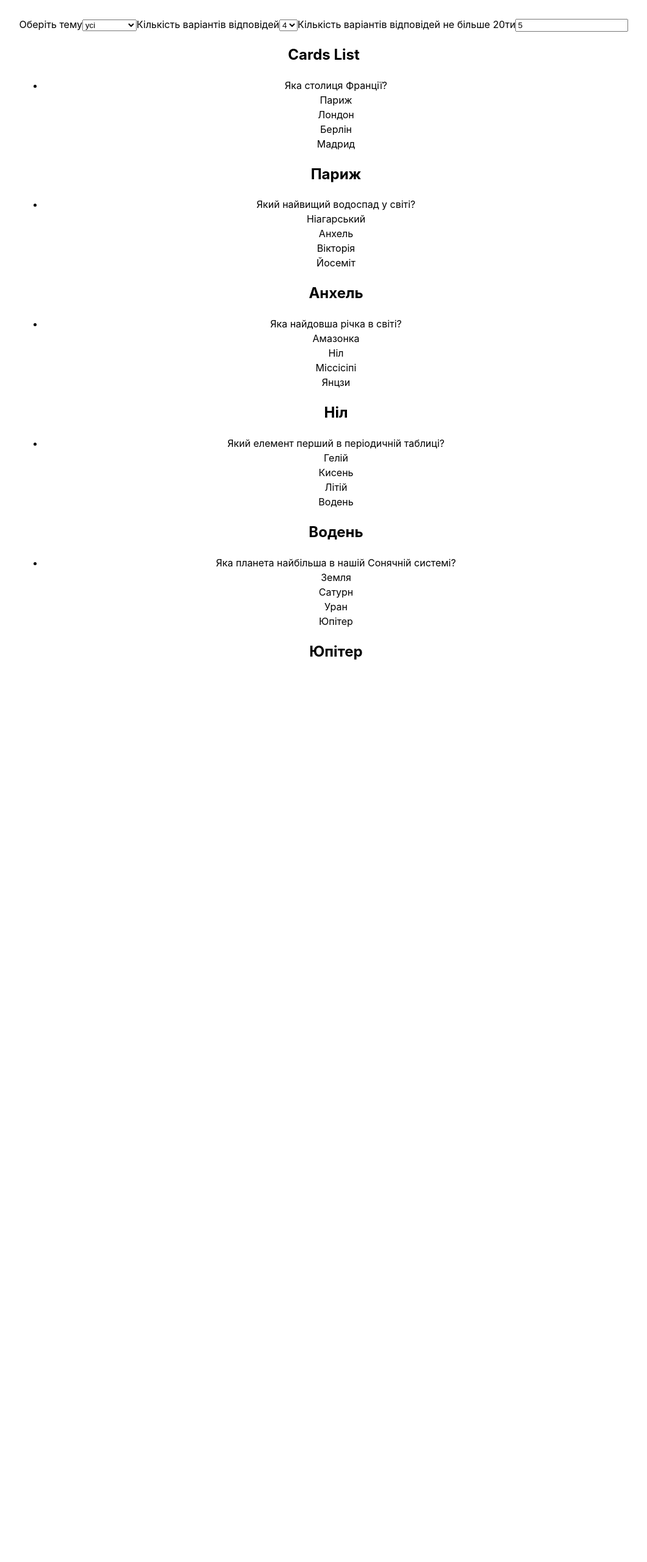
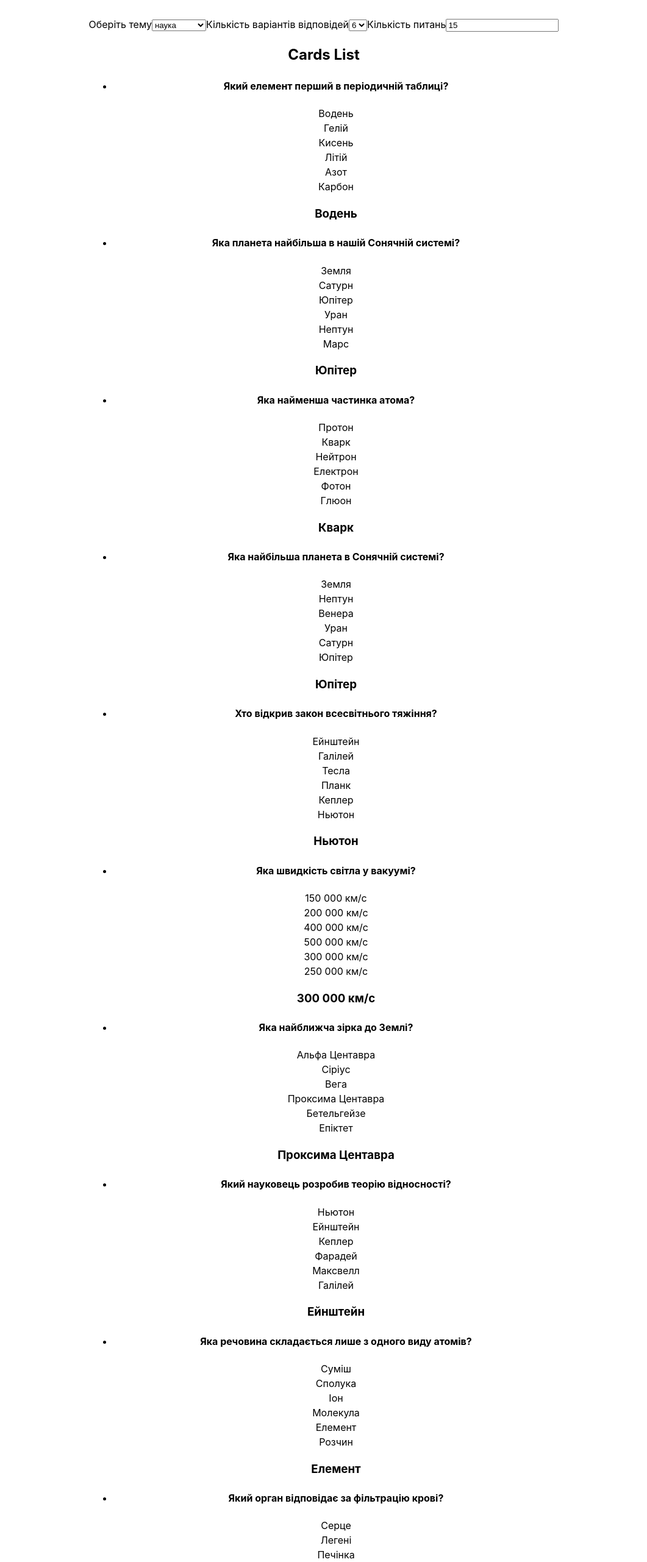
Before and after one commit to MorskoySom/test-skills, a React (Vite) app: page / in a window 1280 px wide. Shown: the part 104-2666 px from the top of the page at 61% size, without its empty margins (109-1170 px from the left). Before the commit the page ends 1243 px from the top, so only its background shows below. Built offline with nearby package versions, Linux system fonts and the light colour scheme.

Commit message:
add data to tests

```diff
--- a/src/App.jsx
+++ b/src/App.jsx
@@ -8,12 +8,10 @@ export class App extends Component {
   state = {
     allQuestions: bodyQuestions,
     filterCard: {
-      categoryType: 'усі',
-      answersQuantity: '4',
-      questionNumber: '5',
+      categoryType: "наука",
+      answersQuantity: '6',
+      questionNumber: '15',
     }
-
-
   }
 
   changefilterCard = (key, value) => {
@@ -33,8 +31,6 @@ export class App extends Component {
       return categoryObject ? categoryObject.questions : [];
     }
   }
-
-
 
   render() {
     const { categoryType } = this.state.filterCard;
--- a/src/Components/FormTestCard/FormTestCard.jsx
+++ b/src/Components/FormTestCard/FormTestCard.jsx
@@ -13,9 +13,9 @@ export const FormTestCard = ({
                 id="category-select"
                 value={categoryType}
                 onChange={evt => onChangefilterCard('categoryType', evt.target.value)}>
-                {categories.map(part => (
-                        <option key={nanoid()} value={part}>
-                            {part}
+                {categories.map(category => (
+                        <option key={nanoid()} value={category}>
+                            {category}
                         </option>
                     ))}
             </select>
@@ -26,9 +26,10 @@ export const FormTestCard = ({
                 onChange={e => onChangefilterCard('answersQuantity', e.target.value)} >
                     <option value='3'>3</option>
                     <option value='4'>4</option>
+                    <option value='5'>5</option>
                     <option value='6'>6</option>
             </select>
-            <label htmlFor="question_number">Кількість варіантів відповідей не більше 20ти</label>
+            <label htmlFor="question_number">Кількість питань</label>
             <input
                 id='question_number'
                 type='text' value={questionNumber}
--- a/src/Components/TestCard/TestCard.jsx
+++ b/src/Components/TestCard/TestCard.jsx
@@ -10,13 +10,13 @@ export const TestCard = (
 
   return (
     <div>
-      <div>{question}</div>
+      <h4>{question}</h4>
       <div>
         {finalOptions.map((option, index) => (
           <div key={index}>{option}</div>
         ))}
       </div>
-          <h2>{ correctAnswer }</h2>
+          <h3>{ correctAnswer }</h3>
     </div>
   );
 };
--- a/src/questions.json
+++ b/src/questions.json
@@ -4,22 +4,64 @@
   "category": "географія",
   "questions": [
     {
-      "id": 1,
+      "id": "1geograph",
       "question": "Яка столиця Франції?",
       "options": ["Лондон", "Берлін", "Мадрид", "Рим", "Амстердам"],
       "correctAnswer": "Париж"
     },
     {
-      "id": 4,
+      "id": "4geograph",
       "question": "Який найвищий водоспад у світі?",
       "options": ["Ніагарський", "Вікторія", "Йосеміт", "Ігуасу", "Тугела"],
       "correctAnswer": "Анхель"
     },
     {
-      "id": 6,
+      "id": "6geograph",
       "question": "Яка найдовша річка в світі?",
       "options": ["Амазонка", "Міссісіпі", "Янцзи", "Конго", "Меконг"],
       "correctAnswer": "Ніл"
+    },
+    {
+      "id": "10geograph",
+      "question": "Яка найбільша пустеля в світі?",
+      "options": ["Гобі", "Сахара", "Калахарі", "Атакама", "Аравійська"],
+      "correctAnswer": "Антарктика"
+    },
+    {
+      "id": "11geograph",
+      "question": "Який океан є найглибшим?",
+      "options": ["Атлантичний", "Індійський", "Південний", "Арктичний", "Північний"],
+      "correctAnswer": "Тихий"
+    },
+    {
+      "id": "12geograph",
+      "question": "На якому континенті знаходиться пустеля Сахара?",
+      "options": ["Азія", "Австралія", "Північна Америка", "Європа", "Африка"],
+      "correctAnswer": "Африка"
+    },
+    {
+      "id": "13geograph",
+      "question": "Яка країна має найбільшу кількість островів?",
+      "options": ["Філіппіни", "Індонезія", "Норвегія", "Канада", "Австралія"],
+      "correctAnswer": "Швеція"
+    },
+    {
+      "id": "14geograph",
+      "question": "Яка країна межує з найбільшою кількістю інших країн?",
+      "options": ["Росія", "Бразилія", "Індія", "Казахстан", "Туреччина"],
+      "correctAnswer": "Китай"
+    },
+    {
+      "id": "15geograph",
+      "question": "Яке море найбільше за площею?",
+      "options": ["Чорне море", "Середземне море", "Берингове море", "Карибське море", "Балтійське море"],
+      "correctAnswer": "Південно-Китайське море"
+    },
+    {
+      "id": "16geograph",
+      "question": "Яка країна має найбільшу площу?",
+      "options": ["Канада", "Китай", "Сполучені Штати", "Бразилія", "Австралія"],
+      "correctAnswer": "оркостан"
     }
   ]
 },
@@ -27,22 +69,64 @@
   "category": "наука",
   "questions": [
     {
-      "id": 2,
+      "id": "2sience",
       "question": "Який елемент перший в періодичній таблиці?",
       "options": ["Гелій", "Кисень", "Літій", "Азот", "Карбон"],
       "correctAnswer": "Водень"
     },
     {
-      "id": 5,
+      "id": "5sience",
       "question": "Яка планета найбільша в нашій Сонячній системі?",
       "options": ["Земля", "Сатурн", "Уран", "Нептун", "Марс"],
       "correctAnswer": "Юпітер"
     },
     {
-      "id": 7,
+      "id": "7sience",
       "question": "Яка найменша частинка атома?",
       "options": ["Протон", "Нейтрон", "Електрон", "Фотон", "Глюон"],
       "correctAnswer": "Кварк"
+    },
+    {
+      "id": "10sience",
+      "question": "Яка найбільша планета в Сонячній системі?",
+      "options": ["Земля", "Нептун", "Венера", "Уран", "Сатурн"],
+      "correctAnswer": "Юпітер"
+    },
+    {
+      "id": "11sience",
+      "question": "Хто відкрив закон всесвітнього тяжіння?",
+      "options": ["Ейнштейн", "Галілей", "Тесла", "Планк", "Кеплер"],
+      "correctAnswer": "Ньютон"
+    },
+    {
+      "id": "12sience",
+      "question": "Яка швидкість світла у вакуумі?",
+      "options": ["150 000 км/с", "200 000 км/с", "400 000 км/с", "500 000 км/с", "250 000 км/с"],
+      "correctAnswer": "300 000 км/с"
+    },
+    {
+      "id": "13sience",
+      "question": "Яка найближча зірка до Землі?",
+      "options": ["Альфа Центавра", "Сіріус", "Вега", "Бетельгейзе", "Епіктет"],
+      "correctAnswer": "Проксима Центавра"
+    },
+    {
+      "id": "14sience",
+      "question": "Який науковець розробив теорію відносності?",
+      "options": ["Ньютон", "Кеплер", "Фарадей", "Максвелл", "Галілей"],
+      "correctAnswer": "Ейнштейн"
+    },
+    {
+      "id": "15sience",
+      "question": "Яка речовина складається лише з одного виду атомів?",
+      "options": ["Суміш", "Сполука", "Іон", "Молекула", "Розчин"],
+      "correctAnswer": "Елемент"
+    },
+    {
+      "id": "16sience",
+      "question": "Який орган відповідає за фільтрацію крові?",
+      "options": ["Серце", "Легені", "Печінка", "Мозок", "Селезінка"],
+      "correctAnswer": "Нирки"
     }
   ]
 },
@@ -50,22 +134,64 @@
   "category": "література",
   "questions": [
     {
-      "id": 3,
+      "id": "3literature",
       "question": "Хто написав 'Кобзар'?",
       "options": ["Іван Франко", "Леся Українка", "Михайло Коцюбинський", "Григорій Сковорода", "Марко Вовчок"],
       "correctAnswer": "Тарас Шевченко"
     },
     {
-      "id": 8,
+      "id": "8literature",
       "question": "Хто є автором роману 'Війна і мир'?",
       "options": ["Федір Достоєвський", "Микола Гоголь", "Антон Чехов", "Олександр Пушкін", "Іван Тургенєв"],
       "correctAnswer": "Лев Толстой"
     },
     {
-      "id": 9,
+      "id": "9literature",
       "question": "Хто написав п'єсу 'Гамлет'?",
       "options": ["Бернард Шоу", "Антон Чехов", "Фрідріх Шиллер", "Генрік Ібсен", "Мольєр"],
       "correctAnswer": "Вільям Шекспір"
+    },
+    {
+      "id": "10literature",
+      "question": "Хто написав поему 'Енеїда'?",
+      "options": ["Олександр Пушкін", "Тарас Шевченко", "Леся Українка", "Микола Гоголь", "Марко Вовчок"],
+      "correctAnswer": "Іван Котляревський"
+    },
+    {
+      "id": "11literature",
+      "question": "Хто є автором роману 'Злочин і кара'?",
+      "options": ["Антон Чехов", "Лев Толстой", "Іван Тургенєв", "Олександр Пушкін", "Микола Гоголь"],
+      "correctAnswer": "Федір Достоєвський"
+    },
+    {
+      "id": "12literature",
+      "question": "Хто написав п'єсу 'Моя чарівна леді'?",
+      "options": ["Томас Еліот", "Теннессі Вільямс", "Генрік Ібсен", "Фрідріх Шиллер", "Олександр Пушкін"],
+      "correctAnswer": "Бернард Шоу"
+    },
+    {
+      "id": "13literature",
+      "question": "Хто написав роман 'Сто років самотності'?",
+      "options": ["Маріо Варгас Льйоса", "Хорхе Луїс Борхес", "Пабло Неруда", "Хуліо Кортасар", "Олександр Пушкін"],
+      "correctAnswer": "Габріель Гарсія Маркес"
+    },
+    {
+      "id": "14literature",
+      "question": "Хто є автором трагедії 'Король Лір'?",
+      "options": ["Генрік Ібсен", "Антон Чехов", "Бернард Шоу", "Фрідріх Шиллер", "Мольєр"],
+      "correctAnswer": "Вільям Шекспір"
+    },
+    {
+      "id": "15literature",
+      "question": "Хто написав твір 'Дон Кіхот'?",
+      "options": ["Франсуа Рабле", "Данте Аліг'єрі", "Джованні Боккаччо", "Віктор Гюго", "Олександр Пушкін"],
+      "correctAnswer": "Мігель де Сервантес"
+    },
+    {
+      "id": "16literature",
+      "question": "Хто є автором 'Маленького принца'?",
+      "options": ["Альбер Камю", "Жан-Поль Сартр", "Марсель Пруст", "Гюстав Флобер", "Олександр Пушкін"],
+      "correctAnswer": "Антуан де Сент-Екзюпері"
     }
   ]
 }
```
